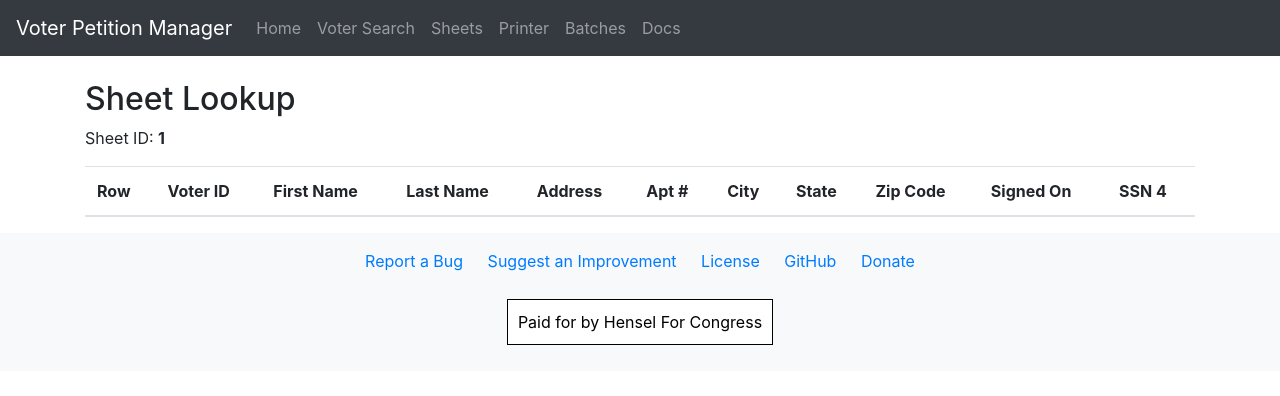
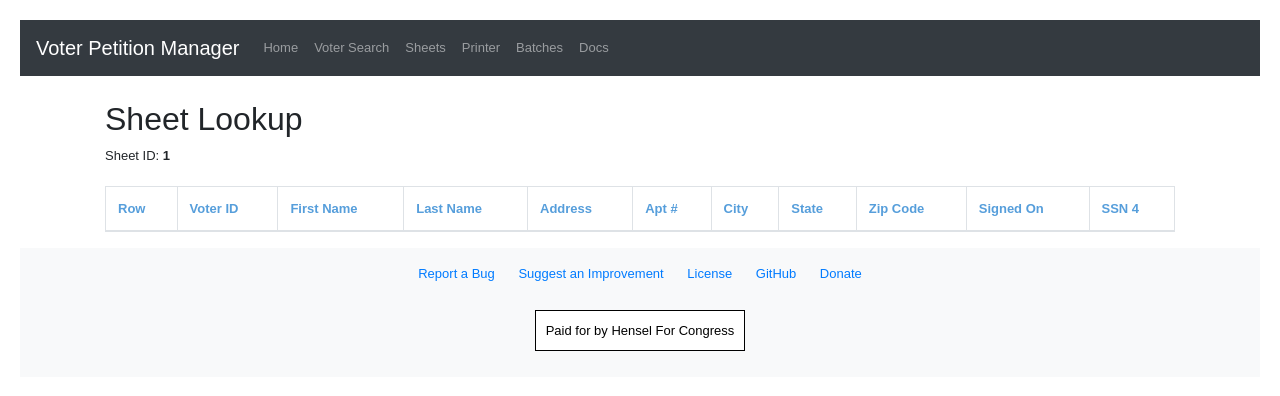
Before and after one commit to HenselForCongress/jack, a Python web app: template so_well/templates/sheet_lookup.html in a window 1280 px wide. Shown: the top 396 px of the page. Run offline with Jinja, Linux system fonts and the light colour scheme; the template is opened without the code that fills it: most values are stand-ins (such as "Sample title", 1, 10 or a date in 2020); lists and menus that the app fills with data are empty; some libraries are stand-ins or nearby versions.

Commit message:
Better Lookup Sheet
Signed-off-by: Bentley Hensel <bentleyhensel@gmail.com>

```diff
--- a/so_well/static/css/global.css
+++ b/so_well/static/css/global.css
@@ -14,6 +14,7 @@
     --color-wash: #e5eff5;
     --color-darkmode: #151719;
     --color-primary-blue: #3066BD;
+    --color-virginia-blue: #569edb;
 
     /* Area Specific Colors */
     --color-footer: var(--color-primary-blue);
--- a/so_well/static/css/sheets_lookup.css
+++ b/so_well/static/css/sheets_lookup.css
@@ -0,0 +1,122 @@
+body {
+    font-family: Arial, sans-serif;
+    margin: 20px;
+    font-size: 13px;
+}
+
+.container {
+    width: 100%;
+    max-width: 1100px;
+    margin: 0 auto;
+}
+
+.table-responsive {
+    overflow-x: auto;
+    -webkit-overflow-scrolling: touch;
+    margin-top: 20px;
+}
+
+table {
+    width: 100%;
+    border-collapse: collapse;
+    margin-bottom: 10px;
+}
+
+th, td {
+    border: 0.75px solid #000;
+    padding: 5px;
+    text-align: left;
+}
+
+th {
+    background-color: white;
+    color: var(--color-virginia-blue);
+}
+
+tbody tr:nth-child(odd) td:not(.row-number) {
+    background-color: white;
+}
+
+tbody tr:nth-child(even) td:not(.row-number) {
+    background-color: #e9e9e9;
+}
+
+td.row-number-even {
+    color: var(--color-virginia-blue);
+    font-weight: bold;
+    text-align: center;
+    background-color: white;
+}
+
+td.row-number-odd {
+    background-color: var(--color-virginia-blue);
+    color: white;
+    font-weight: bold;
+    text-align: center;
+}
+
+td.row-number {
+    width: 30px;
+}
+
+td.center {
+    text-align: center;
+}
+
+td.right {
+    text-align: right;
+}
+
+td.left {
+    text-align: left;
+}
+
+@media (max-width: 767.98px) {
+    .table-responsive {
+        border: 0;
+    }
+
+    .table-responsive .table {
+        margin-bottom: 0;
+        background-color: transparent;
+        display: block;
+        overflow-x: auto;
+    }
+
+    .table-responsive .table th,
+    .table-responsive .table td {
+        box-sizing: border-box;
+        display: block;
+        width: 100%;
+        padding: 0.75rem;
+        border-top: 1px solid var(--color-border);
+        white-space: nowrap; /* Prevent text wrapping */
+        overflow-x: auto;
+        text-align: left;
+    }
+
+    .table-responsive .table thead {
+        display: none;
+    }
+
+    .table-responsive .table tbody tr {
+        padding: 0.75rem;
+        border-top: 1px solid var(--color-border);
+    }
+
+    .table-responsive .table tbody tr td {
+        display: block;
+        border: none;
+        text-align: left;
+        padding-left: 50%;
+    }
+
+    .table-responsive .table tbody tr td::before {
+        content: attr(data-label);
+        position: absolute;
+        left: 0;
+        width: 45%;
+        padding-left: 0.75rem;
+        font-weight: bold;
+    }
+}
--- a/so_well/templates/sheet_lookup.html
+++ b/so_well/templates/sheet_lookup.html
@@ -1,10 +1,12 @@
-<!-- templates/sheet_lookup.html -->
 {% include 'header.html' %}
 <link rel="stylesheet" href="{{ url_for('static', filename='css/sheets_lookup.css') }}">
 <div class="container">
+    <div class="header">
         <h2>Sheet Lookup</h2>
         <p>Sheet ID: <strong id="sheet-id">{{ sheet_id }}</strong></p>
-    <table class="table table-striped" id="results-table">
+    </div>
+    <div class="table-responsive">
+        <table class="table table-striped table-bordered" id="results-table">
             <thead>
                 <tr>
                     <th>Row</th>
@@ -14,16 +16,17 @@
                     <th>Address</th>
                     <th>Apt #</th>
                     <th>City</th>
-                <th>State</th>
-                <th>Zip Code</th>
-                <th>Signed On</th>
-                <th>SSN 4</th>
+                    <th class="center">State</th>
+                    <th class="center">Zip Code</th>
+                    <th class="center">Signed On</th>
+                    <th class="center">SSN 4</th>
                 </tr>
             </thead>
             <tbody>
                 <!-- Data rows will be inserted by JavaScript -->
             </tbody>
         </table>
+    </div>
 </div>
 
 <script>
@@ -41,7 +44,7 @@
                 const { data: rows, sheet_info } = data;
                 resultsTableBody.innerHTML = rows.map((row, index) => `
                     <tr>
-                        <td>${row.row}</td>
+                        <td class="row-number ${index % 2 === 0 ? 'row-number-even' : 'row-number-odd'}">${row.row}</td>
                         <td>${row.voterId}</td>
                         <td>${row.firstName}</td>
                         <td>${row.lastName}</td>
@@ -58,10 +61,10 @@
             .catch(error => console.error('Error fetching data:', error));
     }
 
-    // Fetch data every 5 seconds
-    setInterval(fetchSheetData, 5000);
-
     // Fetch data immediately on page load
     fetchSheetData();
+
+    // Optionally, fetch data periodically
+    setInterval(fetchSheetData, 5000);
 </script>
 {% include 'footer.html' %}
```
Also changed, not shown: so_well/sheets/routes.py (+88 -84 lines), so_well/static/css/print.css (+4 -4 lines). Lines whose indentation alone changed are shown as unchanged.
